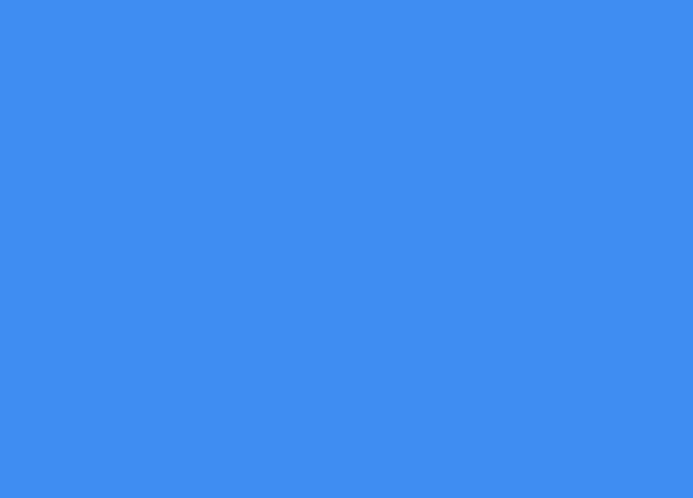
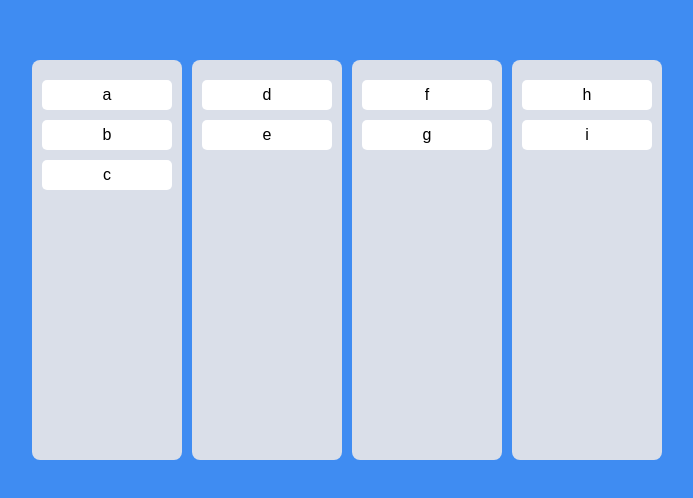
Before and after one commit to milkymilky0116/react-practice-to-do-list, a React (Create React App) app: page / in a window 1280 px wide. Shown: the part 140-638 px from the top of the page, without its empty margins (288-981 px from the left). Built offline with nearby package versions, Linux system fonts and the light colour scheme.

Commit message:
Horizontal Board Implementing

```diff
--- a/src/App.tsx
+++ b/src/App.tsx
@@ -1,5 +1,104 @@
+import { useEffect } from "react";
+import {
+  DragDropContext,
+  Droppable,
+  Draggable,
+  DropResult,
+} from "react-beautiful-dnd";
+import { useRecoilState } from "recoil";
+import styled from "styled-components";
+import { boardState, toDoState } from "./atoms";
+import Board from "./Components/Board";
+
+const Wrapper = styled.div`
+  display: flex;
+  max-width: 600vw;
+  width: 100%;
+  margin: 0 auto;
+  justify-content: center;
+  align-items: center;
+  height: 100vh;
+`;
+
+const Boards = styled.div`
+  display: flex;
+  width: 650px;
+  justify-content: center;
+  align-items: center;
+`;
+
 function App() {
-  return null;
+  const [toDos, setToDos] = useRecoilState(toDoState);
+  const [boardList, setBoardList] = useRecoilState(boardState);
+  useEffect(() => {
+    setBoardList(() => {
+      const boardList = Object.keys(toDos);
+      return boardList;
+    });
+  }, [toDos]);
+  const onDragEnd = ({ draggableId, destination, source }: DropResult) => {
+    if (!destination) return;
+    if (destination.droppableId === "board") {
+      setBoardList((oldBoardList) => {
+        const tempList = [...oldBoardList];
+        tempList.splice(source.index, 1);
+        tempList.splice(destination.index, 0, draggableId);
+        return tempList;
+      });
+    } else {
+      if (destination.droppableId !== source.droppableId) {
+        setToDos((allBoards) => {
+          const sourceBoards = [...allBoards[source.droppableId]];
+          const destinationBoards = [...allBoards[destination.droppableId]];
+          sourceBoards.splice(source.index, 1);
+          destinationBoards.splice(destination.index, 0, draggableId);
+          return {
+            ...allBoards,
+            [source.droppableId]: sourceBoards,
+            [destination.droppableId]: destinationBoards,
+          };
+        });
+      }
+      if (destination.droppableId === source.droppableId) {
+        setToDos((allBoards) => {
+          const sourceBoards = [...allBoards[source.droppableId]];
+          sourceBoards.splice(source.index, 1);
+          sourceBoards.splice(destination.index, 0, draggableId);
+          return {
+            ...allBoards,
+            [source.droppableId]: sourceBoards,
+          };
+        });
+      }
+    }
+  };
+  return (
+    <DragDropContext onDragEnd={onDragEnd}>
+      <Wrapper>
+        <Droppable droppableId="board" type="CARD" direction="horizontal">
+          {(provided) => (
+            <Boards ref={provided.innerRef} {...provided.droppableProps}>
+              {boardList.map((boardId, index) => (
+                <Draggable key={boardId} draggableId={boardId} index={index}>
+                  {(provided) => (
+                    <div
+                      key={boardId}
+                      ref={provided.innerRef}
+                      {...provided.dragHandleProps}
+                      {...provided.draggableProps}
+                    >
+                      <Board toDos={toDos[boardId]} boardId={boardId}></Board>
+                    </div>
+                  )}
+                </Draggable>
+              ))}
+              {provided.placeholder}
+            </Boards>
+          )}
+        </Droppable>
+      </Wrapper>
+    </DragDropContext>
+  );
 }
 
 export default App;
--- /dev/null
+++ b/src/Components/Board.tsx
@@ -0,0 +1,37 @@
+import React from "react";
+import { Draggable, Droppable } from "react-beautiful-dnd";
+import styled from "styled-components";
+import Card from "./Card";
+
+const CardBoard = styled.div`
+  background-color: ${(props) => props.theme.boardColor};
+  min-height: 400px;
+  padding: 10px 10px;
+  gap: 10px;
+  border-radius: 8px;
+  width: 150px;
+  margin-right: 10px;
+`;
+
+interface BoardInterface {
+  toDos: string[];
+  boardId: string;
+}
+function Board({ toDos, boardId }: BoardInterface) {
+  return (
+    <div>
+      <Droppable droppableId={boardId}>
+        {(provided) => (
+          <CardBoard ref={provided.innerRef} {...provided.droppableProps}>
+            {toDos.map((item, index) => (
+              <Card key={index} item={item} index={index} />
+            ))}
+            {provided.placeholder}
+          </CardBoard>
+        )}
+      </Droppable>
+    </div>
+  );
+}
+
+export default React.memo(Board);
--- /dev/null
+++ b/src/Components/Boards.tsx
@@ -0,0 +1,5 @@
+function Boards() {
+  return null;
+}
+
+export default Boards;
--- /dev/null
+++ b/src/Components/Card.tsx
@@ -0,0 +1,33 @@
+import React from "react";
+import { Draggable } from "react-beautiful-dnd";
+import styled from "styled-components";
+const Element = styled.div`
+  margin-top: 10px;
+  height: 30px;
+  background-color: white;
+  display: flex;
+  justify-content: center;
+  align-items: center;
+  border-radius: 5px;
+`;
+interface CardInterface {
+  item: string;
+  index: number;
+}
+function Card({ item, index }: CardInterface) {
+  return (
+    <Draggable key={item} draggableId={item} index={index}>
+      {(provided) => (
+        <Element
+          ref={provided.innerRef}
+          {...provided.draggableProps}
+          {...provided.dragHandleProps}
+        >
+          {item}
+        </Element>
+      )}
+    </Draggable>
+  );
+}
+
+export default React.memo(Card);
--- /dev/null
+++ b/src/atoms.tsx
@@ -0,0 +1,23 @@
+import { atom, selector, useRecoilState } from "recoil";
+export interface IToDo {
+  id: number;
+  text: string;
+}
+interface IToDoState {
+  [key: string]: string[];
+}
+
+export const toDoState = atom<IToDoState>({
+  key: "toDo",
+  default: {
+    "To Do": ["a", "b", "c"],
+    Doing: ["d", "e"],
+    Done: ["f", "g"],
+    Test: ["h", "i"],
+  },
+});
+
+export const boardState = atom<string[]>({
+  key: "board",
+  default: [],
+});
```
